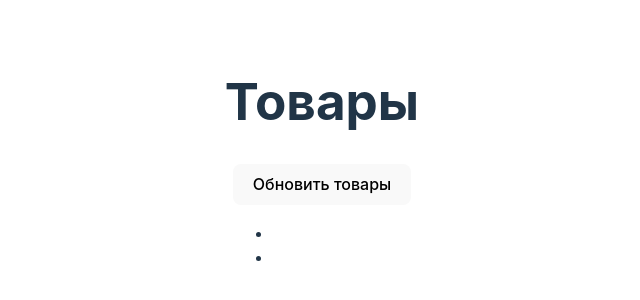
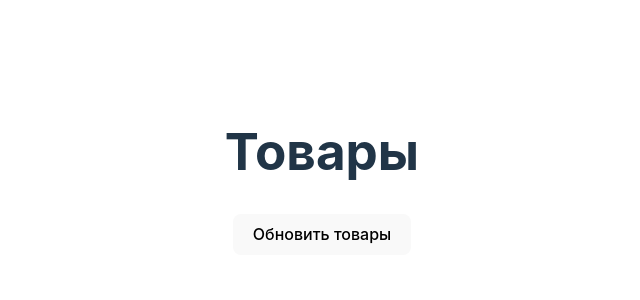
Before and after one commit to Kolyamilk/TestTaskValantis, a React (Vite) app in the folder vite-project/: page / in a window 1280 px wide. Shown: the part 228-528 px from the top of the page, without its empty margins (318-958 px from the left). Built offline with nearby package versions, Linux system fonts and the light colour scheme.

Commit message:
merge branch gh-branches

```diff
--- a/vite-project/src/API.jsx
+++ b/vite-project/src/API.jsx
@@ -60,7 +60,6 @@ export default function API() {
 
 
         //получить id и отправить в showproduct
-
         async function getProduct(product) {
             await showProducts('POST', URL, product)
                 .then(response => show(response)
@@ -70,9 +69,7 @@ export default function API() {
                     let idProd = [result[i].id]
                     let product = [result[i].product]
                     let price = [result[i].price]
-
                     item = [...idProd, ...product, ...price]
-
                     productList.push([...item])
                     // item.map(() => {
                     //     console.log(item);
@@ -81,25 +78,17 @@ export default function API() {
                     setIds(productList)
                     setName('Обновить')
                 }
-
-
-
-
             }
-
-
         }
     }
-
     return (
         <>
-            <section>
-                <button onClick={handleClick}>{name}</button>
-                <ul>
-                    <li>{[...ids]}</li>
-                    <li>{[...ids]}</li>
-                </ul>
-
+            <section className="showroom">
+                <button className='showroom__btn' onClick={handleClick}>{name}</button>
+                <div className='showroom__list'>
+                    <div className='showroom__item'>
+                    </div>
+                </div>
             </section>
         </>
         // <button>asdasd</button>,
--- a/vite-project/src/App.jsx
+++ b/vite-project/src/App.jsx
@@ -15,10 +15,10 @@ function App() {
       <Header />
       {/* <Sidebar /> */}
 
-      <div className="main">
       <API />
 
-      </div>
+
+
     </>
   )
 }
```
